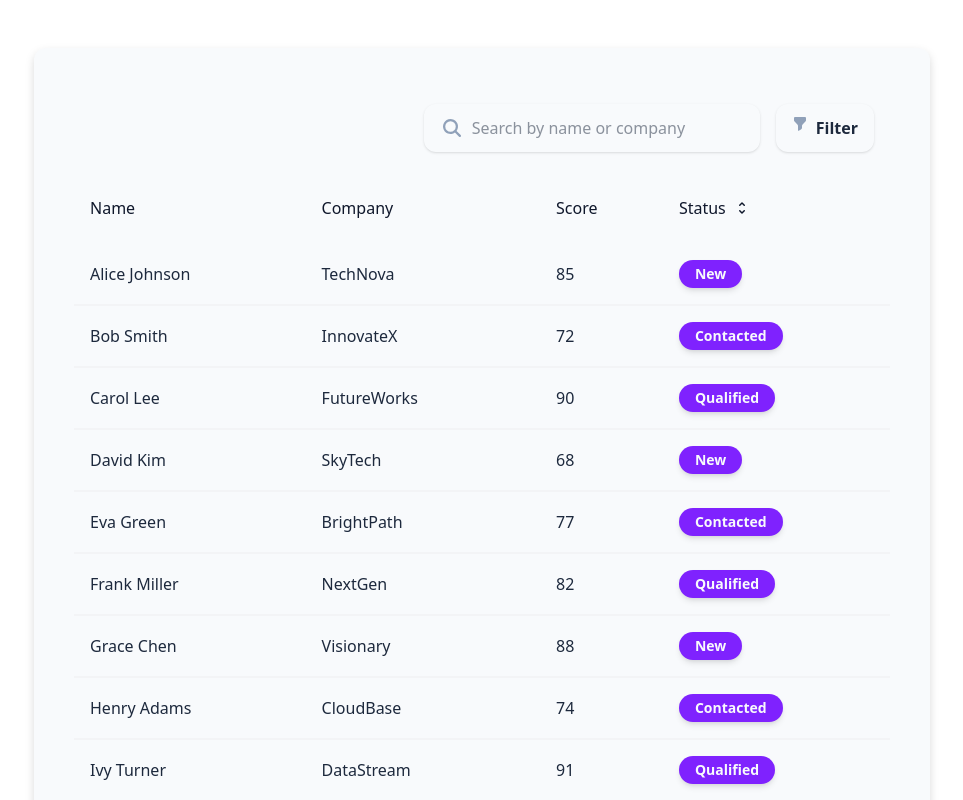
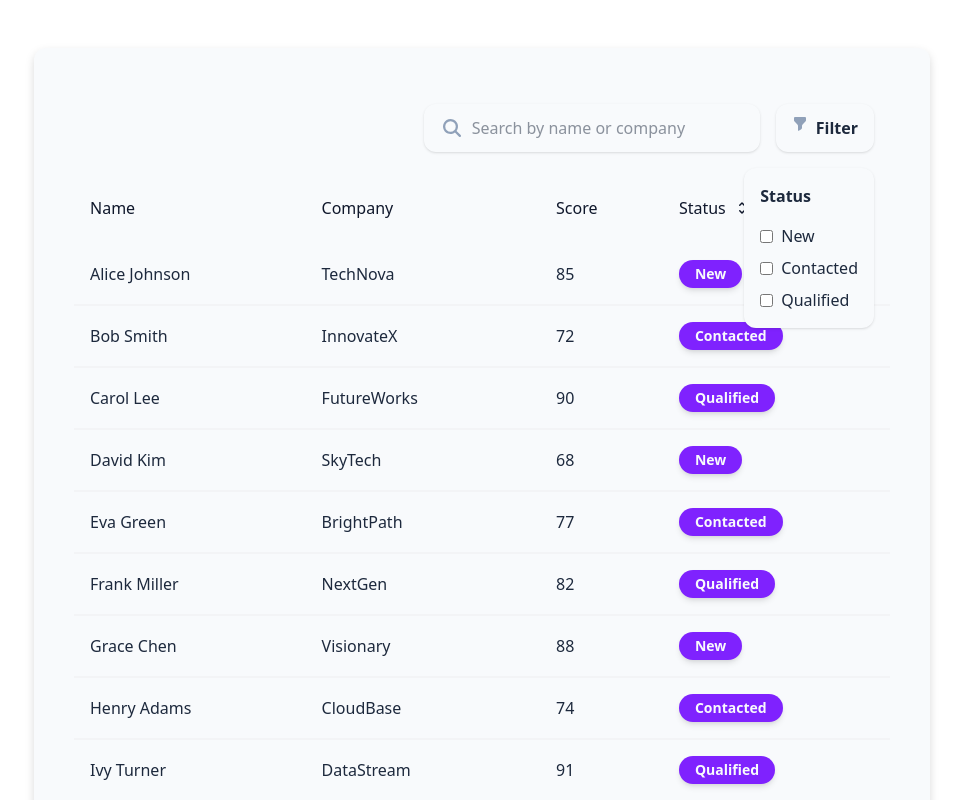
Before and after one commit to thiagomtolotti/mini-seller-console, a React (Vite) app: page / in a window 1280 px wide. Both pictures are taken after a click on the button "Filter". Shown: the top 800 px of the page, without its empty margins (158-1121 px from the left). Built offline with nearby package versions, Linux system fonts and the light colour scheme.

Commit message:
adds working status filter

```diff
--- a/src/components/LeadsList/LeadsListFilters/FilterButton.tsx
+++ b/src/components/LeadsList/LeadsListFilters/FilterButton.tsx
@@ -1,11 +1,45 @@
+import { useRef, useState } from "react";
+
+import { LeadStatus } from "@/types/lead.d";
+
+import useCloseOnClickOutside from "@/hooks/useCloseOnClickOutside";
+
+import StatusFilterDropdown from "./StatusFilterDropdown";
+
 import { FunnelIcon } from "@heroicons/react/16/solid";
 
-export default function FilterButton() {
+export interface FilterButtonProps {
+  statusFilter: LeadStatus[];
+  setStatusFilter: React.Dispatch<React.SetStateAction<LeadStatus[]>>;
+}
+
+export default function FilterButton({
+  statusFilter,
+  setStatusFilter,
+}: FilterButtonProps) {
+  const containerRef = useRef<HTMLDivElement>(null);
+
+  const [isOpen, setIsOpen] = useState(false);
+
+  useCloseOnClickOutside(() => setIsOpen(false), [containerRef]);
+
   return (
-    <button className="rounded-xl shadow-sm w-fit flex gap-2 px-4 py-3 hover:bg-slate-200 cursor-pointer font-semibold">
-      <FunnelIcon className="w-4 text-slate-400" />
+    <div className="relative" ref={containerRef}>
+      <button
+        onClick={() => setIsOpen(true)}
+        className="rounded-xl shadow-sm w-fit flex gap-2 px-4 py-3 hover:bg-slate-200 cursor-pointer font-semibold"
+      >
+        <FunnelIcon className="w-4 text-slate-400" />
 
-      <p>Filter</p>
-    </button>
+        <p>Filter</p>
+      </button>
+
+      {isOpen && (
+        <StatusFilterDropdown
+          statusFilter={statusFilter}
+          setStatusFilter={setStatusFilter}
+        />
+      )}
+    </div>
   );
 }
--- /dev/null
+++ b/src/components/LeadsList/LeadsListFilters/StatusFilterDropdown.tsx
@@ -0,0 +1,40 @@
+import { LeadStatus } from "@/types/lead.d";
+
+import type { FilterButtonProps } from "./FilterButton";
+
+export default function StatusFilterDropdown({
+  statusFilter,
+  setStatusFilter,
+}: FilterButtonProps) {
+  function handleChange(ev: React.ChangeEvent<HTMLInputElement>) {
+    if (ev.target.checked) {
+      setStatusFilter((prev) => [...prev, ev.target.value as LeadStatus]);
+    } else {
+      setStatusFilter((prev) => prev.filter((s) => s !== ev.target.value));
+    }
+  }
+
+  return (
+    <div className="absolute mt-4 bg-slate-50 right-0 p-4 rounded-xl shadow-sm">
+      <p className="font-semibold mb-4">Status</p>
+
+      <div className="flex flex-col gap-2">
+        {Object.values(LeadStatus).map((status) => (
+          <div key={status} className="flex items-center gap-2 text-base">
+            <input
+              checked={statusFilter?.includes(status)}
+              type="checkbox"
+              value={status}
+              name={status}
+              id={status}
+              onChange={handleChange}
+            />
+            <label htmlFor={status} className="capitalize">
+              {status}
+            </label>
+          </div>
+        ))}
+      </div>
+    </div>
+  );
+}
--- a/src/components/LeadsList/LeadsListFilters/index.tsx
+++ b/src/components/LeadsList/LeadsListFilters/index.tsx
@@ -1,18 +1,27 @@
+import type { LeadStatus } from "@/types/lead";
+
 import FilterButton from "./FilterButton";
 import SearchButton from "./SearchButton";
 
 interface LeadsListTableFiltersProps {
   setSearch: (search: string) => void;
+  statusFilter: LeadStatus[];
+  setStatusFilter: React.Dispatch<React.SetStateAction<LeadStatus[]>>;
 }
 
 export default function LeadsListTableFilters({
   setSearch,
+  statusFilter,
+  setStatusFilter,
 }: LeadsListTableFiltersProps) {
   return (
     <div className="p-4 mb-4 flex gap-4 justify-end">
       <SearchButton setSearch={setSearch} />
 
-      <FilterButton />
+      <FilterButton
+        statusFilter={statusFilter}
+        setStatusFilter={setStatusFilter}
+      />
     </div>
   );
 }
--- a/src/components/LeadsList/index.tsx
+++ b/src/components/LeadsList/index.tsx
@@ -1,6 +1,6 @@
 import { useState } from "react";
 
-import type { Lead } from "@/types/lead";
+import type { Lead, LeadStatus } from "@/types/lead";
 
 import LeadDetailPanel from "../LeadDetailPanel";
 import LeadsListTableFilters from "./LeadsListFilters";
@@ -9,19 +9,26 @@ import useLeadsList from "@/hooks/useLeadsList";
 
 export default function LeadsList() {
   const [search, setSearch] = useState("");
+  const [statusFilter, setStatusFilter] = useState<LeadStatus[]>([]);
+
   const [selectedLead, setSelectedLead] = useState<Lead | null>(null);
 
   const { leads, pending } = useLeadsList();
 
   const filteredLeads = leads?.filter(
     (lead) =>
-      lead.company.toLowerCase().includes(search.toLowerCase()) ||
-      lead.name.toLowerCase().includes(search.toLowerCase())
+      (lead.company.toLowerCase().includes(search.toLowerCase()) ||
+        lead.name.toLowerCase().includes(search.toLowerCase())) &&
+      (statusFilter.includes(lead.status) || statusFilter.length === 0)
   );
 
   return (
     <div className="mx-auto w-full max-w-4xl bg-slate-50 p-10 m-12 rounded-xl drop-shadow-lg text-slate-800">
-      <LeadsListTableFilters setSearch={setSearch} />
+      <LeadsListTableFilters
+        setSearch={setSearch}
+        statusFilter={statusFilter}
+        setStatusFilter={setStatusFilter}
+      />
 
       <LeadsListTable
         leads={filteredLeads}
--- /dev/null
+++ b/src/hooks/useCloseOnClickOutside.ts
@@ -0,0 +1,24 @@
+import { useEffect } from "react";
+
+export default function useCloseOnClickOutside(
+  onClose: () => void,
+  exceptions: React.RefObject<HTMLElement | null>[]
+) {
+  useEffect(() => {
+    function handleClick(event: MouseEvent) {
+      const isClickInsideException = exceptions.some((ref) => {
+        if (!ref.current) return false;
+        return ref.current.contains(event.target as Node);
+      });
+      if (!isClickInsideException) {
+        onClose();
+      }
+    }
+
+    document.addEventListener("click", handleClick);
+
+    return () => {
+      document.removeEventListener("click", handleClick);
+    };
+  }, [onClose, exceptions]);
+}
```
